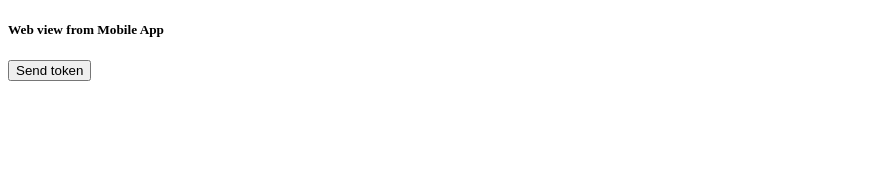
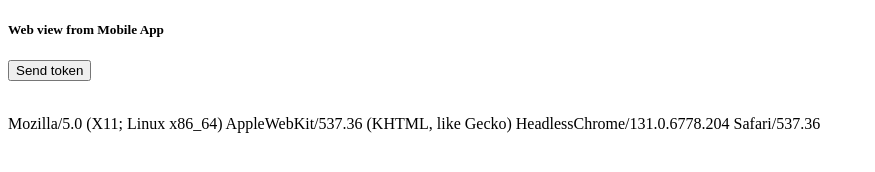
Before and after one commit to mistryshaan/react_native_web_view, a plain HTML site: page index.html in a window 1280 px wide. Shown: the whole page, without its empty margins (0-875 px from the left). Drawn offline with Linux system fonts and the light colour scheme.

Commit message:
User agent

```diff
--- a/index.html
+++ b/index.html
@@ -8,6 +8,9 @@
   <body>
     <h5>Web view from Mobile App</h5>
     <button onclick="sendToken()">Send token</button>
+    <br />
+    <br />
+    <p id="userAgent"></p>
   </body>
   <script>
     function sendToken() {
@@ -18,5 +21,9 @@
         );
       }
     }
+
+    if (navigator) {
+      document.getElementById("userAgent").innerText = navigator?.userAgent;
+    }
   </script>
 </html>
```
